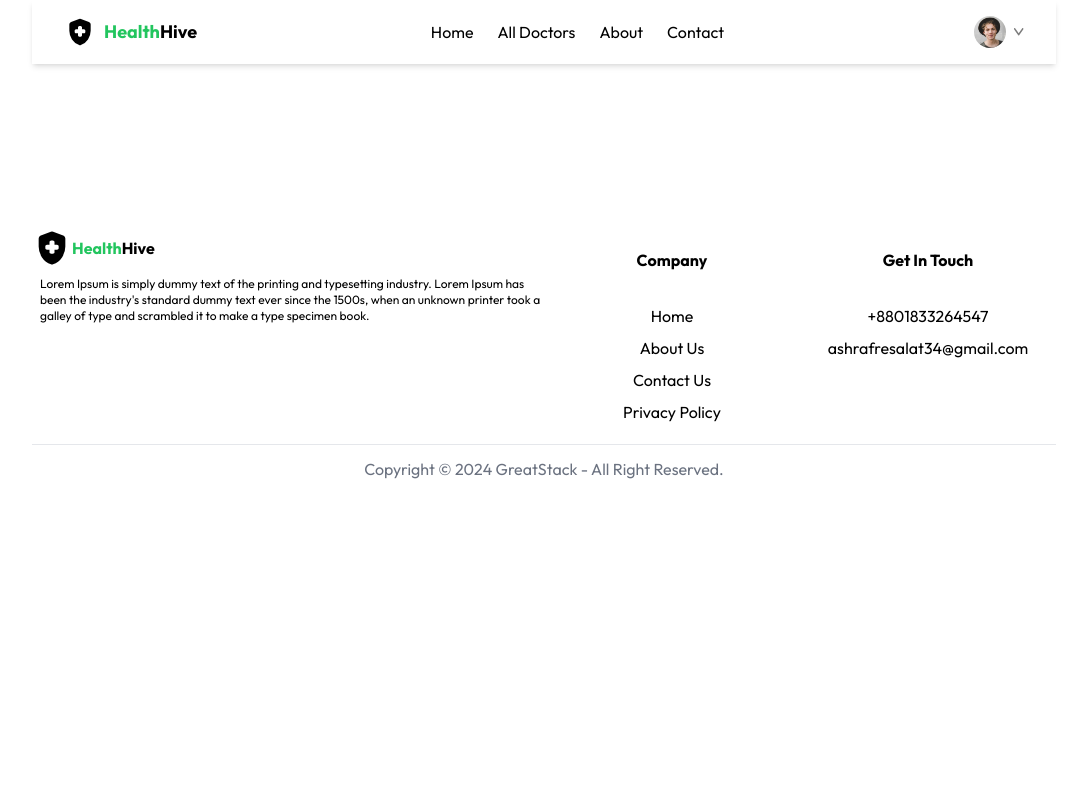
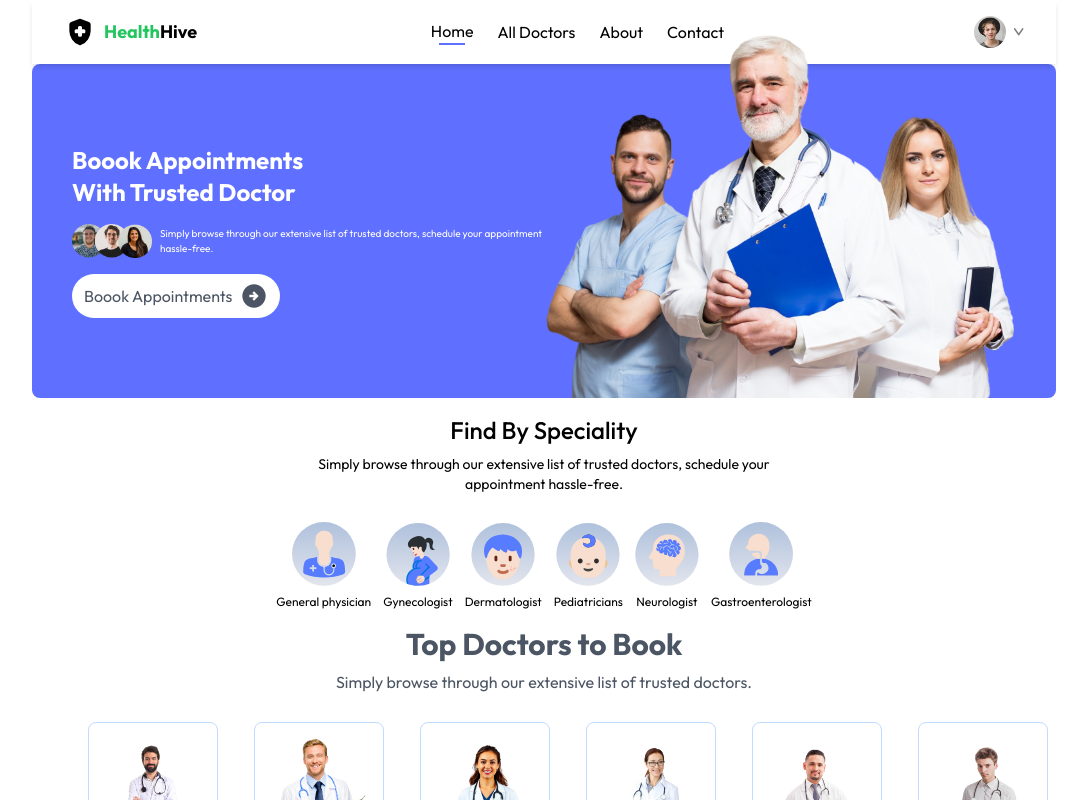
Before and after one commit to risalat345/HealthHive-Frontend, a React (Vite) app: page / in a window 1280 px wide. Shown: the top 800 px of the page, without its empty margins (96-1183 px from the left). Built offline with nearby package versions, Linux system fonts and the light colour scheme.

Commit message:
Initial commit

```diff
--- a/src/App.jsx
+++ b/src/App.jsx
@@ -16,7 +16,7 @@ const App = () => {
     <div className='mx-4 sm:mx-[10%]'>
       <Navbar/>
       <Routes>
-        <Route path='/HealthHive-Frontend' element={<Home/>}/>
+        <Route path='/' element={<Home/>}/>
         <Route path='/about' element={<About/>}/>
         <Route path='/login' element={<Login/>}/>
         <Route path='/contact' element={<Contact/>}/>
--- a/src/components/Navbar.jsx
+++ b/src/components/Navbar.jsx
@@ -52,10 +52,10 @@ const Navbar = () => {
           className={`flex-col md:flex-row md:flex md:items-center absolute md:static w-full md:w-auto bg-white md:bg-transparent transition-all duration-300 ${
             showMenu ? 'top-16 left-0' : 'top-[-500px] left-0'
           } md:top-auto md:left-auto`}
-        >
+      >
          <ul className="flex flex-col md:flex-row items-center md:gap-6 gap-4 py-4 md:py-0">
   <NavLink
-    to="/HealthHive-Frontend"
+    to="/"
     onClick={() => setShowMenu(false)}
   >
     <li>Home</li>
--- a/vite.config.js
+++ b/vite.config.js
@@ -4,5 +4,5 @@ import { ghPages } from 'vite-plugin-gh-pages';
 
 export default defineConfig({
   plugins: [react(), ghPages()],
-  base: '/HealthHive-Frontend/', // Replace with your GitHub repository name
+  base: '/', // Replace with your GitHub repository name
 });
```
